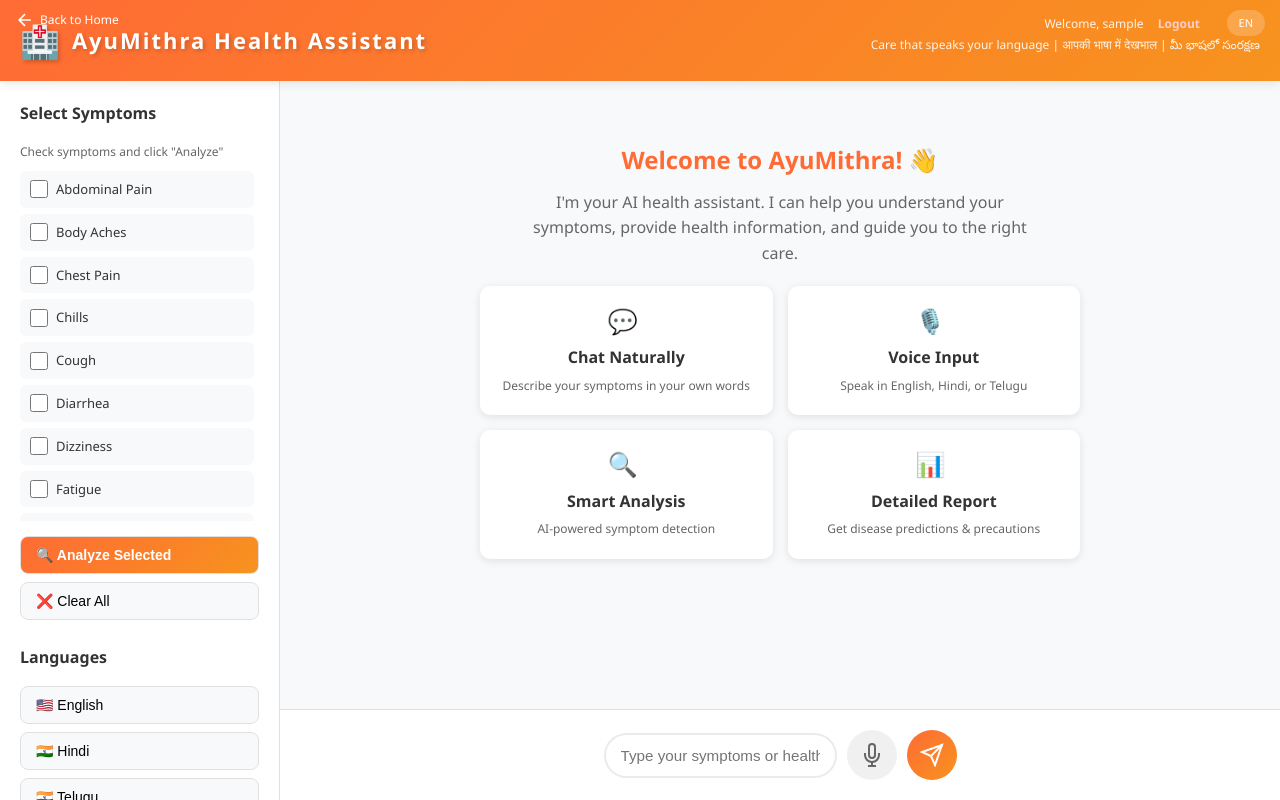
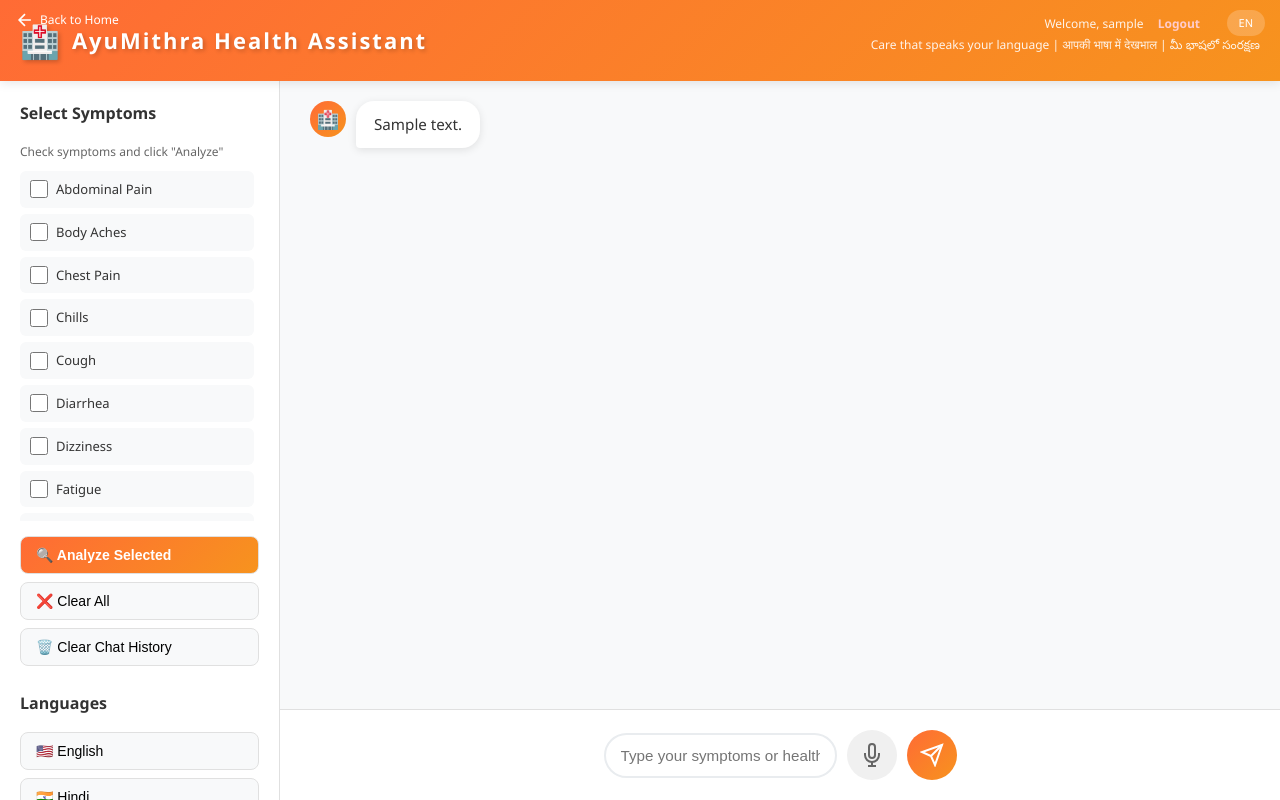
Before and after one commit to samdan-honey/ayumithra, a Flask app: page /chatbot in a window 1280 px wide. Run offline with Flask 2, Linux system fonts and the light colour scheme; the visitor is signed in with stand-in values (Sample User, id 1); data comes from the database, SQL or seed files in the repository; tables that the repository leaves empty hold one stand-in row (values such as "Sample post"); parts of the project's set-up code (start-up, migrations or seed data) failed here and were passed over.

Commit message:
Implement database persistent chat history and endpoints

```diff
--- a/app.py
+++ b/app.py
@@ -297,14 +297,48 @@ conversation_state = {}
 
 @app.route('/chat', methods=['POST'])
 def chat():
-    """Process chat messages with Hugging Face AI and symptom extraction"""
+    """Process chat messages with Hugging Face AI and symptom extraction, persisting history to SQLite"""
+    if not is_logged_in():
+        return jsonify({
+            'success': False,
+            'error': 'Unauthorized. Please login.'
+        }), 401
+
     try:
         data = request.get_json()
         message = data.get('message', '')
         language = data.get('language', 'en-US')
-        history = data.get('history', [])
 
-        # Get or create conversation state (using session-like approach)
+        username = session['username']
+
+        # 1. Save user's incoming message to database
+        conn = get_db_connection()
+        cursor = conn.cursor()
+        cursor.execute('''
+            INSERT INTO chat_history (username, role, content)
+            VALUES (?, ?, ?)
+        ''', (username, 'user', message))
+        conn.commit()
+        conn.close()
+
+        # 2. Retrieve recent history for AI context (excluding current user message)
+        conn = get_db_connection()
+        cursor = conn.cursor()
+        cursor.execute('''
+            SELECT role, content FROM chat_history
+            WHERE username = ?
+            ORDER BY id DESC LIMIT 6
+        ''', (username,))
+        rows = cursor.fetchall()
+        conn.close()
+
+        # The first row (rows[0]) is the user message we just inserted.
+        # We want the 5 rows prior to it (rows[1:6]) for context.
+        db_history = []
+        if len(rows) > 1:
+            db_history = [{'role': row['role'], 'content': row['content']} for row in rows[1:6]]
+            db_history.reverse()  # Sort chronologically for HF service
+
         # Extract symptoms from ALL conversation history, not just current message
         all_detected_symptoms = set()
 
@@ -321,8 +355,8 @@ def chat():
         current_symptoms = extract_symptoms_from_text(english_message.lower())
         all_detected_symptoms.update(current_symptoms)
 
-        # Also extract symptoms from conversation history (last 5 messages)
-        for msg in history[-5:]:
+        # Also extract symptoms from recent history
+        for msg in db_history:
             if msg.get('role') == 'user':
                 hist_msg = msg.get('content', '')
                 hist_lang = detect_language(hist_msg)
@@ -340,7 +374,17 @@ def chat():
         detected_symptoms = list(all_detected_symptoms)
 
         # Generate AI-powered response using Hugging Face
-        response = generate_health_response(message, detected_symptoms, language, history)
+        response = generate_health_response(message, detected_symptoms, language, db_history)
+
+        # 3. Save generated response to database
+        conn = get_db_connection()
+        cursor = conn.cursor()
+        cursor.execute('''
+            INSERT INTO chat_history (username, role, content)
+            VALUES (?, ?, ?)
+        ''', (username, 'assistant', response))
+        conn.commit()
+        conn.close()
 
         return jsonify({
             'success': True,
@@ -351,6 +395,72 @@ def chat():
             'translated_message': english_message if detected_lang != 'en' else None
         })
 
+    except Exception as e:
+        import traceback
+        traceback.print_exc()
+        return jsonify({
+            'success': False,
+            'error': str(e)
+        }), 500
+
+@app.route('/chat/history', methods=['GET'])
+def get_chat_history():
+    """Retrieve chat history for the logged-in user"""
+    if not is_logged_in():
+        return jsonify({
+            'success': False,
+            'error': 'Unauthorized. Please login.'
+        }), 401
+
+    try:
+        username = session['username']
+        conn = get_db_connection()
+        cursor = conn.cursor()
+        cursor.execute('''
+            SELECT role, content, timestamp FROM chat_history
+            WHERE username = ?
+            ORDER BY id ASC
+        ''', (username,))
+        rows = cursor.fetchall()
+        conn.close()
+
+        history = [{
+            'role': row['role'],
+            'content': row['content'],
+            'timestamp': row['timestamp']
+        } for row in rows]
+
+        return jsonify({
+            'success': True,
+            'history': history
+        })
+    except Exception as e:
+        return jsonify({
+            'success': False,
+            'error': str(e)
+        }), 500
+
+@app.route('/chat/history/clear', methods=['POST'])
+def clear_chat_history():
+    """Clear chat history for the logged-in user"""
+    if not is_logged_in():
+        return jsonify({
+            'success': False,
+            'error': 'Unauthorized. Please login.'
+        }), 401
+
+    try:
+        username = session['username']
+        conn = get_db_connection()
+        cursor = conn.cursor()
+        cursor.execute('DELETE FROM chat_history WHERE username = ?', (username,))
+        conn.commit()
+        conn.close()
+
+        return jsonify({
+            'success': True,
+            'message': 'Chat history cleared successfully'
+        })
     except Exception as e:
         return jsonify({
             'success': False,
@@ -638,12 +748,36 @@ def logout():
     session.pop('username', None)
     return redirect(url_for('login'))
 
+def check_db_tables():
+    """Ensure all required tables (like chat_history) exist in the database"""
+    try:
+        conn = get_db_connection()
+        cursor = conn.cursor()
+        cursor.execute('''
+            CREATE TABLE IF NOT EXISTS chat_history (
+                id INTEGER PRIMARY KEY AUTOINCREMENT,
+                username TEXT NOT NULL,
+                role TEXT NOT NULL,
+                content TEXT NOT NULL,
+                timestamp DATETIME DEFAULT CURRENT_TIMESTAMP,
+                FOREIGN KEY (username) REFERENCES users(username)
+            )
+        ''')
+        conn.commit()
+        conn.close()
+        print("[OK] Chat history table verified/created")
+    except Exception as e:
+        print(f"[ERROR] Failed to verify/create tables: {e}")
+
 if __name__ == '__main__':
     # Initialize database if not exists
     if not os.path.exists('database/health_app.db'):
         print("Initializing database...")
         from init_database import init_database
         init_database()
+
+    # Verify/create tables
+    check_db_tables()
 
     # Load ML model
     if load_model():
--- a/templates/chatbot_page.html
+++ b/templates/chatbot_page.html
@@ -438,6 +438,9 @@
                 <button class="quick-symptom-btn" onclick="clearSelectedSymptoms()" style="margin-top: 8px;">
                     ❌ Clear All
                 </button>
+                <button class="quick-symptom-btn" onclick="clearChatHistoryServer()" style="margin-top: 8px;">
+                    🗑️ Clear Chat History
+                </button>
 
                 <h3 style="margin-top: 25px;">Languages</h3>
                 <div class="quick-symptoms">
@@ -662,7 +665,7 @@
             document.getElementById('typingIndicator').classList.remove('active');
         }
 
-        function addMessage(text, isUser) {
+        function addMessageToUI(text, isUser) {
             const messagesContainer = document.getElementById('chatMessages');
 
             // Hide welcome screen on first message
@@ -683,9 +686,61 @@
 
             messagesContainer.appendChild(messageDiv);
             messagesContainer.scrollTop = messagesContainer.scrollHeight;
+        }
 
+        function addMessage(text, isUser) {
+            addMessageToUI(text, isUser);
             // Track conversation history
             chatHistory.push({ role: isUser ? 'user' : 'assistant', content: text });
+        }
+
+        async function loadChatHistory() {
+            try {
+                const response = await fetch('/chat/history');
+                const data = await response.json();
+
+                if (data.success && data.history && data.history.length > 0) {
+                    // Hide welcome screen
+                    const welcomeScreen = document.getElementById('welcomeScreen');
+                    if (welcomeScreen) {
+                        welcomeScreen.style.display = 'none';
+                    }
+
+                    data.history.forEach(msg => {
+                        const isUser = (msg.role === 'user');
+                        const formattedText = msg.content.replace(/\n/g, '<br>');
+                        addMessageToUI(formattedText, isUser);
+
+                        // Populate local history array for RAG/BERT context
+                        chatHistory.push({ role: msg.role, content: msg.content });
+                    });
+                }
+            } catch (error) {
+                console.error('Error loading chat history:', error);
+            }
+        }
+
+        async function clearChatHistoryServer() {
+            if (!confirm('Are you sure you want to clear your chat history? This cannot be undone.')) {
+                return;
+            }
+            try {
+                const response = await fetch('/chat/history/clear', {
+                    method: 'POST',
+                    headers: {
+                        'Content-Type': 'application/json'
+                    }
+                });
+                const data = await response.json();
+                if (data.success) {
+                    window.location.reload();
+                } else {
+                    alert('Failed to clear chat history: ' + (data.error || 'Unknown error'));
+                }
+            } catch (error) {
+                console.error('Error clearing chat history:', error);
+                alert('Error connecting to the server to clear history.');
+            }
         }
 
         async function sendMessage() {
@@ -694,8 +749,8 @@
 
             if (!message) return;
 
-            // Add user message
-            addMessage(message, true);
+            // Add user message to UI (without manually pushing to chatHistory yet, as the backend will return the saved response and keep it in sync)
+            addMessageToUI(message, true);
             input.value = '';
 
             // Show typing indicator
@@ -709,8 +764,7 @@
                     },
                     body: JSON.stringify({
                         message: message,
-                        language: currentLanguage,
-                        history: chatHistory.slice(-5) // Send last 5 messages for context
+                        language: currentLanguage
                     })
                 });
 
@@ -719,25 +773,32 @@
                 hideTyping();
 
                 if (data.success) {
+                    // Sync local memory context array with new user message and response
+                    chatHistory.push({ role: 'user', content: message });
+                    chatHistory.push({ role: 'assistant', content: data.response });
+
                     // Format response with line breaks
                     const formattedResponse = data.response.replace(/\n/g, '<br>');
-                    addMessage(formattedResponse, false);
+                    addMessageToUI(formattedResponse, false);
 
                     // Log symptoms detected for debugging
                     if (data.symptoms_detected && data.symptoms_detected.length > 0) {
                         console.log('Detected symptoms:', data.symptoms_detected);
                     }
                 } else {
-                    addMessage('Sorry, I encountered an error. Please try again.', false);
+                    addMessageToUI('Sorry, I encountered an error. Please try again.', false);
                 }
             } catch (error) {
                 hideTyping();
-                addMessage('Sorry, I\'m having trouble connecting. Please try again.', false);
+                addMessageToUI('Sorry, I\'m having trouble connecting. Please try again.', false);
             }
         }
 
         // Set initial language
         changeLanguage(currentLanguage);
+
+        // Load chat history from server on page load
+        loadChatHistory();
     </script>
 </body>
 </html>
```
Also changed, not shown: init_database.py (+11 -0 lines).
